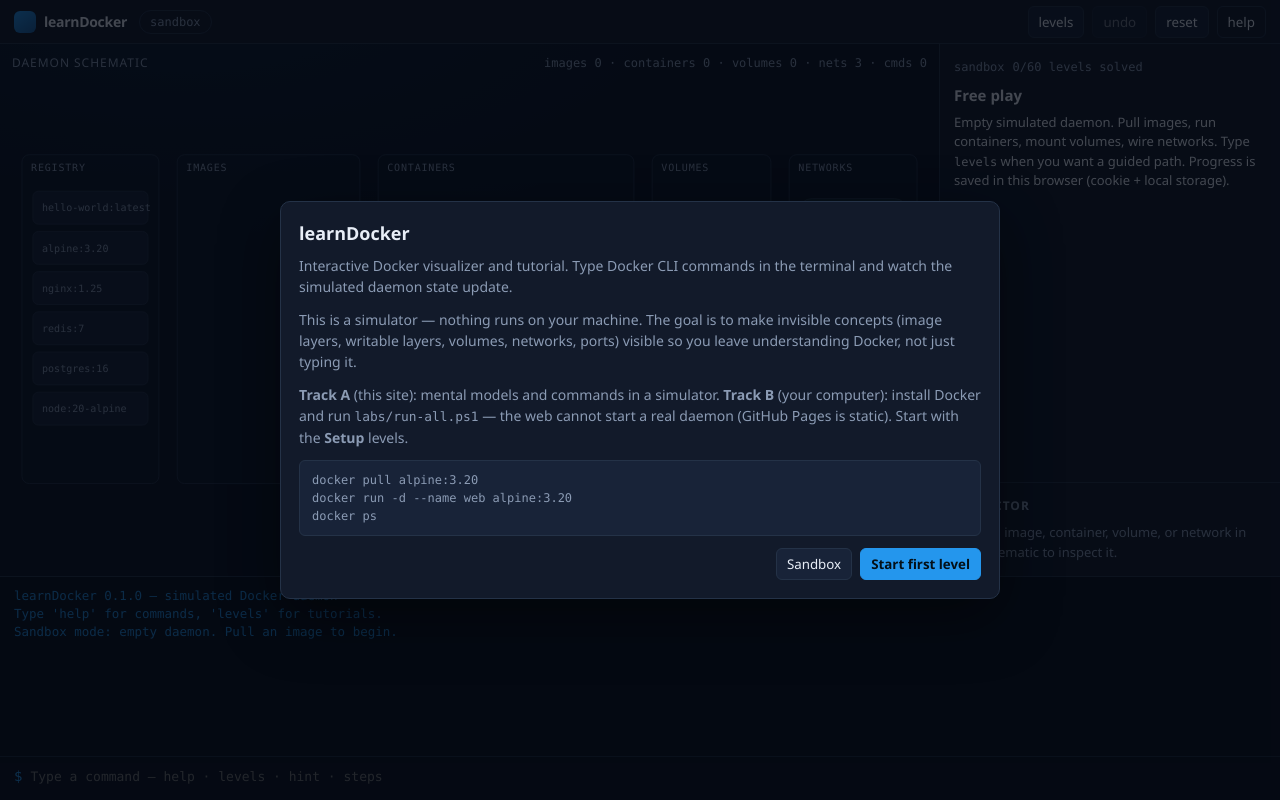
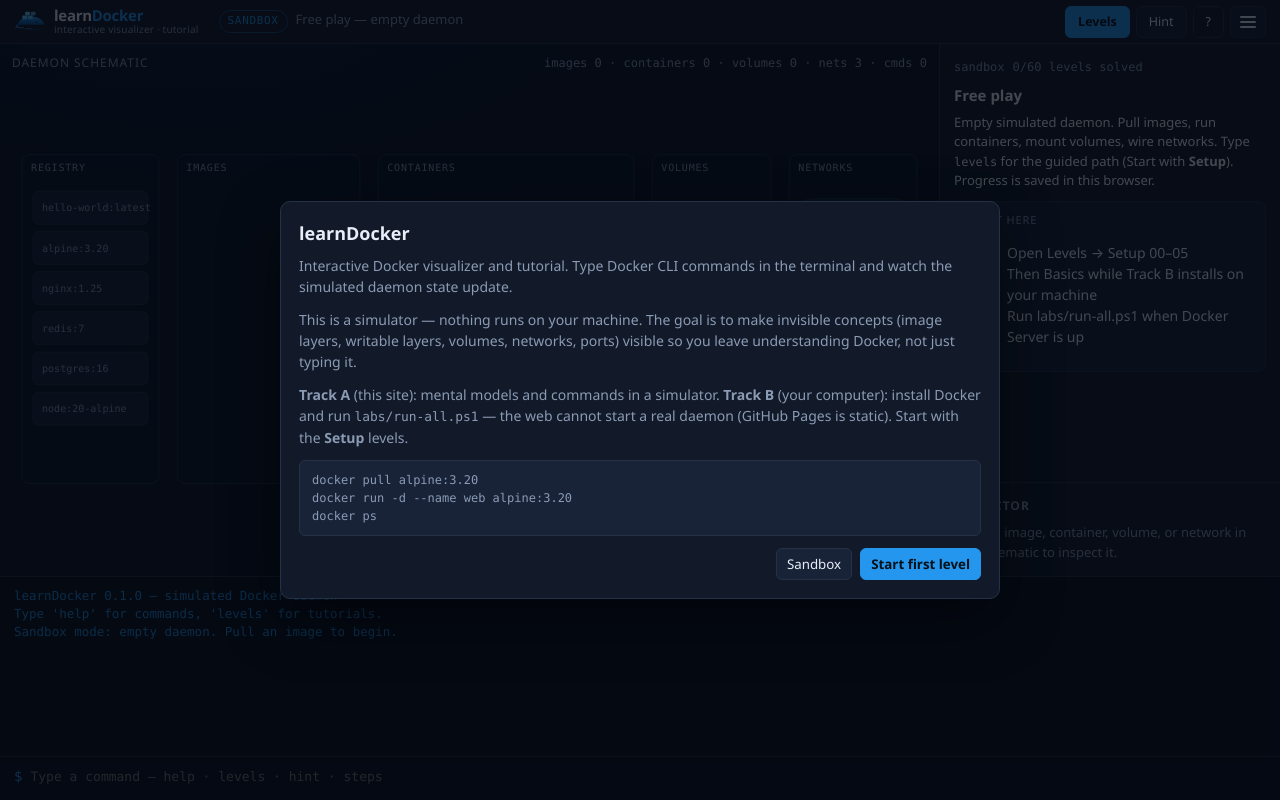
Before and after one commit to alisadeghiaghili/learn-docker, a React (Vite) app: page / in a window 1280 px wide. Built offline with nearby package versions, Linux system fonts and the light colour scheme.

Commit message:
feat: redesign toolbar menus and add container stack brand mark

```diff
--- a/src/App.tsx
+++ b/src/App.tsx
@@ -1,4 +1,4 @@
-import { useEffect, useMemo, useReducer, useRef } from 'react';
+import { useEffect, useMemo, useReducer, useState } from 'react';
 import {
   appReducer,
   createInitialState,
@@ -9,59 +9,161 @@
 import { Terminal } from './ui/Terminal';
 import { HelpDialog, IntroDialog, LevelsDialog } from './ui/Dialogs';
 import { CelebrateModal } from './ui/CelebrateModal';
-import { getLevel, LEVELS } from './levels';
+import { BrandMark } from './ui/BrandMark';
+import { getLevel, LEVELS, getNextLevel } from './levels';
 import './styles/app.css';
+
+type NavAction =
+  | 'levels'
+  | 'hint'
+  | 'steps'
+  | 'curriculum'
+  | 'rubric'
+  | 'review'
+  | 'mastery'
+  | 'undo'
+  | 'reset'
+  | 'sandbox'
+  | 'help'
+  | 'lesson';
 
 export default function App() {
   const [state, dispatch] = useReducer(appReducer, undefined, createInitialState);
+  const [navOpen, setNavOpen] = useState(false);
   const level = state.levelId ? getLevel(state.levelId) : undefined;
   const selected = useMemo(() => selectedObject(state), [state]);
   const solvedCount = getSolvedCount(state.progress);
   const celebrateLevel = state.celebrateLevelId ? getLevel(state.celebrateLevelId) : null;
-  const celebratedRef = useRef<string | null>(null);
+  const nextLevel = level ? getNextLevel(level.id) : LEVELS[0];
 
   useEffect(() => {
-    if (!state.showCelebrate || !celebrateLevel) return;
-    if (celebratedRef.current === `${celebrateLevel.id}:${state.commandCount}`) return;
-    celebratedRef.current = `${celebrateLevel.id}:${state.commandCount}`;
-  }, [state.showCelebrate, celebrateLevel, state.commandCount]);
+    if (!navOpen) return;
+    const onKey = (e: KeyboardEvent) => {
+      if (e.key === 'Escape') setNavOpen(false);
+    };
+    window.addEventListener('keydown', onKey);
+    return () => window.removeEventListener('keydown', onKey);
+  }, [navOpen]);
 
-  const currentStepIndex = useMemo(() => {
-    if (!level) return -1;
-    if (level.check(state.state)) return level.steps.length;
-    // Find first non-optional step not yet reflected — reuse hint string match
-    const hint = state.hint;
-    const idx = level.steps.findIndex((s) => !s.optional && s.command === hint);
-    return idx >= 0 ? idx : 0;
-  }, [level, state.state, state.hint]);
+  const runNav = (action: NavAction) => {
+    setNavOpen(false);
+    switch (action) {
+      case 'levels':
+        dispatch({ type: 'OPEN_LEVELS', open: true });
+        break;
+      case 'undo':
+        dispatch({ type: 'UNDO' });
+        break;
+      case 'reset':
+        dispatch({ type: 'RESET' });
+        break;
+      case 'sandbox':
+        dispatch({ type: 'START_SANDBOX' });
+        break;
+      case 'help':
+        dispatch({ type: 'OPEN_HELP', open: true });
+        break;
+      case 'hint':
+      case 'steps':
+      case 'curriculum':
+      case 'rubric':
+      case 'review':
+      case 'mastery':
+        dispatch({ type: 'SUBMIT', input: action });
+        break;
+      case 'lesson':
+        if (level?.teaching) {
+          dispatch({ type: 'SUBMIT', input: 'curriculum' });
+        } else {
+          dispatch({ type: 'OPEN_HELP', open: true });
+        }
+        break;
+    }
+  };
 
   return (
     <div className="app">
       <header className="toolbar">
-        <div className="brand">
-          <div className="brand-mark" aria-hidden />
-          learnDocker
+        <div className="brand" title="learnDocker">
+          <BrandMark size={30} />
+          <div className="brand-text">
+            <div className="brand-name">
+              learn<span className="brand-accent">Docker</span>
+            </div>
+            <div className="brand-sub">interactive visualizer · tutorial</div>
+          </div>
         </div>
-        <span className={`mode-pill${state.mode === 'level' ? ' level' : ''}`}>
-          {state.mode === 'level' ? `level · ${level?.name ?? ''}` : 'sandbox'}
-        </span>
+
+        <div className="level-title" title={level?.name ?? 'Sandbox'}>
+          <span className="level-title-mode">
+            {state.mode === 'level' ? (level?.series ?? 'Level') : 'Sandbox'}
+          </span>
+          <span className="level-title-name">
+            {state.mode === 'level' ? (level?.name ?? '') : 'Free play — empty daemon'}
+          </span>
+        </div>
+
         <div className="toolbar-actions">
-          <button type="button" onClick={() => dispatch({ type: 'OPEN_LEVELS', open: true })}>
-            levels
+          <button type="button" className="tb-btn primary" onClick={() => runNav('levels')}>
+            Levels
+          </button>
+          <button type="button" className="tb-btn" onClick={() => runNav('hint')} title="Hint">
+            Hint
+          </button>
+          <button type="button" className="tb-btn ghost" onClick={() => runNav('help')} aria-label="Help">
+            ?
           </button>
           <button
             type="button"
-            onClick={() => dispatch({ type: 'UNDO' })}
-            disabled={state.historyStack.length === 0}
+            className={`tb-btn nav-toggle${navOpen ? ' is-open' : ''}`}
+            aria-expanded={navOpen}
+            aria-controls="nav-drawer"
+            aria-label="Menu"
+            onClick={() => setNavOpen((v) => !v)}
           >
-            undo
+            <span className="nav-bars" aria-hidden="true" />
           </button>
-          <button type="button" onClick={() => dispatch({ type: 'RESET' })}>
-            reset
-          </button>
-          <button type="button" className="ghost" onClick={() => dispatch({ type: 'OPEN_HELP', open: true })}>
-            help
-          </button>
+          {navOpen && (
+            <div className="nav-drawer" id="nav-drawer" role="menu">
+              <button type="button" role="menuitem" onClick={() => runNav('levels')}>
+                Levels
+              </button>
+              <button type="button" role="menuitem" onClick={() => runNav('lesson')}>
+                Lesson text
+              </button>
+              <button type="button" role="menuitem" onClick={() => runNav('hint')}>
+                Hint
+              </button>
+              <button type="button" role="menuitem" onClick={() => runNav('steps')}>
+                Steps
+              </button>
+              <button type="button" role="menuitem" onClick={() => runNav('curriculum')}>
+                Outcomes
+              </button>
+              <button type="button" role="menuitem" onClick={() => runNav('mastery')}>
+                Mastery map
+              </button>
+              <button type="button" role="menuitem" onClick={() => runNav('rubric')}>
+                Rubric essays
+              </button>
+              <button type="button" role="menuitem" onClick={() => runNav('review')}>
+                Spaced review
+              </button>
+              <hr />
+              <button type="button" role="menuitem" onClick={() => runNav('undo')}>
+                Undo
+              </button>
+              <button type="button" role="menuitem" onClick={() => runNav('reset')}>
+                Reset
+              </button>
+              <button type="button" role="menuitem" onClick={() => runNav('sandbox')}>
+                Sandbox
+              </button>
+              <button type="button" role="menuitem" onClick={() => runNav('help')}>
+                Help & tracks
+              </button>
+            </div>
+          )}
         </div>
       </header>
 
@@ -126,8 +228,8 @@
                   <div className="next-title">Steps</div>
                   <ul>
                     {level.steps.map((step, i) => {
-                      const isDone = level.check(state.state) || i < currentStepIndex;
-                      const isCurrent = !level.check(state.state) && i === currentStepIndex;
+                      const isDone = level.check(state.state) || i < currentStepIndex(level, state as never);
+                      const isCurrent = !level.check(state.state) && i === currentStepIndex(level, state as never);
                       return (
                         <li
                           key={`${step.command}-${i}`}
@@ -154,6 +256,21 @@
                     {level.hint}
                   </div>
                 )}
+                <div className="next-box">
+                  <div className="next-title">Next</div>
+                  <button type="button" className="primary" onClick={() => runNav('hint')}>
+                    Show next command
+                  </button>
+                  {nextLevel ? (
+                    <button
+                      type="button"
+                      className="ghost"
+                      onClick={() => dispatch({ type: 'START_LEVEL', levelId: nextLevel.id })}
+                    >
+                      Skip → {nextLevel.name}
+                    </button>
+                  ) : null}
+                </div>
               </>
             ) : (
               <>
@@ -166,9 +283,17 @@
                 <h2>Free play</h2>
                 <p>
                   Empty simulated daemon. Pull images, run containers, mount volumes, wire
-                  networks. Type <code>levels</code> when you want a guided path. Progress is saved
-                  in this browser (cookie + local storage).
+                  networks. Type <code>levels</code> for the guided path (Start with{' '}
+                  <strong>Setup</strong>). Progress is saved in this browser.
                 </p>
+                <div className="learning-box">
+                  <div className="next-title">Start here</div>
+                  <ul>
+                    <li>Open Levels → Setup 00–05</li>
+                    <li>Then Basics while Track B installs on your machine</li>
+                    <li>Run labs/run-all.ps1 when Docker Server is up</li>
+                  </ul>
+                </div>
               </>
             )}
           </div>
@@ -226,6 +351,13 @@
   );
 }
 
+function currentStepIndex(level: ReturnType<typeof getLevel>, state: { state: never; hint: string | null }) {
+  if (!level) return -1;
+  if (level.check(state.state)) return level.steps.length;
+  const idx = level.steps.findIndex((s) => !s.optional && s.command === state.hint);
+  return idx >= 0 ? idx : 0;
+}
+
 function formatSelection(selected: NonNullable<ReturnType<typeof selectedObject>>): string {
   const { kind, data } = selected;
   if (kind === 'container') {
--- a/src/styles/app.css
+++ b/src/styles/app.css
@@ -101,16 +101,165 @@
 .brand {
   display: flex;
   align-items: center;
-  gap: 8px;
+  gap: 10px;
   font-weight: 650;
   letter-spacing: -0.02em;
+  min-width: 0;
 }
 
-.brand-mark {
-  width: 22px;
-  height: 22px;
+.brand-text {
+  display: flex;
+  flex-direction: column;
+  line-height: 1.15;
+}
+
+.brand-name {
+  font-size: 15px;
+}
+
+.brand-accent {
+  color: var(--accent);
+}
+
+.brand-sub {
+  font-size: 10px;
+  font-weight: 500;
+  color: var(--muted);
+  letter-spacing: 0.02em;
+}
+
+.level-title {
+  display: flex;
+  align-items: baseline;
+  gap: 8px;
+  min-width: 0;
+  margin-left: 8px;
+  flex: 1;
+  overflow: hidden;
+}
+
+.level-title-mode {
+  font-family: var(--mono);
+  font-size: 11px;
+  text-transform: uppercase;
+  letter-spacing: 0.06em;
+  color: var(--accent);
+  border: 1px solid rgba(36, 150, 237, 0.4);
+  border-radius: 999px;
+  padding: 2px 8px;
+  flex-shrink: 0;
+}
+
+.level-title-name {
+  font-size: 13px;
+  color: var(--muted);
+  white-space: nowrap;
+  overflow: hidden;
+  text-overflow: ellipsis;
+}
+
+.toolbar-actions {
+  margin-left: auto;
+  display: flex;
+  gap: 6px;
+  align-items: center;
+  position: relative;
+}
+
+.tb-btn {
+  height: 32px;
+  padding: 0 12px;
+  font-size: 12.5px;
+}
+
+.nav-toggle {
+  width: 36px;
+  padding: 0;
+  display: grid;
+  place-items: center;
+}
+
+.nav-bars,
+.nav-bars::before,
+.nav-bars::after {
+  display: block;
+  width: 16px;
+  height: 2px;
+  background: var(--ink);
+  border-radius: 1px;
+  position: relative;
+}
+
+.nav-bars::before,
+.nav-bars::after {
+  content: '';
+  position: absolute;
+  left: 0;
+}
+
+.nav-bars::before {
+  top: -5px;
+}
+
+.nav-bars::after {
+  top: 5px;
+}
+
+.nav-toggle.is-open .nav-bars {
+  background: transparent;
+}
+
+.nav-toggle.is-open .nav-bars::before {
+  top: 0;
+  transform: rotate(45deg);
+}
+
+.nav-toggle.is-open .nav-bars::after {
+  top: 0;
+  transform: rotate(-45deg);
+}
+
+.nav-drawer {
+  position: absolute;
+  top: calc(100% + 8px);
+  right: 0;
+  width: 210px;
+  background: var(--panel-2);
+  border: 1px solid var(--line);
+  border-radius: 10px;
+  padding: 6px;
+  display: flex;
+  flex-direction: column;
+  gap: 2px;
+  z-index: 30;
+  box-shadow: 0 16px 40px rgba(0, 0, 0, 0.45);
+}
+
+.nav-drawer button {
+  text-align: left;
+  border: none;
+  background: transparent;
   border-radius: 6px;
-  background: linear-gradient(145deg, #2496ed, #1b5e9e);
+  padding: 8px 10px;
+  font-size: 13px;
+}
+
+.nav-drawer button:hover {
+  background: rgba(36, 150, 237, 0.12);
+  border-color: transparent;
+}
+
+.nav-drawer hr {
+  border: none;
+  border-top: 1px solid var(--line);
+  margin: 4px 6px;
+}
+
+.next-box {
+  margin-top: 12px;
+  display: flex;
+  flex-direction: column;
+  gap: 8px;
 }
 
 .mode-pill {
@@ -127,11 +276,14 @@
   border-color: rgba(36, 150, 237, 0.45);
 }
 
-.toolbar-actions {
-  margin-left: auto;
-  display: flex;
-  gap: 8px;
-  align-items: center;
+@media (max-width: 720px) {
+  .level-title {
+    display: none;
+  }
+
+  .brand-sub {
+    display: none;
+  }
 }
 
 .main-row {
--- /dev/null
+++ b/src/ui/BrandMark.tsx
@@ -0,0 +1,52 @@
+interface Props {
+  className?: string;
+  size?: number;
+}
+
+/** Original mark: stacked container blocks on a whale silhouette (not a trademark copy). */
+export function BrandMark({ className, size = 28 }: Props) {
+  return (
+    <svg
+      className={className}
+      width={size}
+      height={size}
+      viewBox="0 0 64 64"
+      role="img"
+      aria-label="learnDocker"
+    >
+      <defs>
+        <linearGradient id="ldWhale" x1="0" y1="0" x2="0" y2="1">
+          <stop offset="0%" stopColor="#2496ED" />
+          <stop offset="100%" stopColor="#0B4C8C" />
+        </linearGradient>
+        <linearGradient id="ldBox" x1="0" y1="0" x2="1" y2="1">
+          <stop offset="0%" stopColor="#7DD3FC" />
+          <stop offset="100%" stopColor="#38BDF8" />
+        </linearGradient>
+      </defs>
+      {/* whale body */}
+      <path
+        d="M8 38c2-10 12-18 28-18 14 0 24 6 28 14 1 2-1 4-3 4H12c-3 0-5-1-4-4z"
+        fill="url(#ldWhale)"
+      />
+      <path
+        d="M8 38c1 6 6 10 14 10h28c8 0 12-4 12-10"
+        fill="none"
+        stroke="#1B5E9E"
+        strokeWidth="2"
+        opacity=".35"
+      />
+      {/* tail */}
+      <path d="M8 36c-4 2-6 6-5 10 3-1 6-2 9-2-2-3-3-6-4-8z" fill="#1B5E9E" />
+      {/* container stack (signature) */}
+      <rect x="18" y="18" width="10" height="8" rx="1.5" fill="url(#ldBox)" />
+      <rect x="30" y="18" width="10" height="8" rx="1.5" fill="url(#ldBox)" opacity=".9" />
+      <rect x="24" y="10" width="10" height="8" rx="1.5" fill="url(#ldBox)" />
+      <rect x="36" y="10" width="10" height="8" rx="1.5" fill="url(#ldBox)" opacity=".75" />
+      {/* eye / water hint */}
+      <circle cx="48" cy="32" r="2.2" fill="#0B1220" opacity=".55" />
+      <path d="M12 44h8" stroke="#93C5FD" strokeWidth="2" strokeLinecap="round" opacity=".5" />
+      <path d="M24 46h14" stroke="#93C5FD" strokeWidth="2" strokeLinecap="round" opacity=".35" />
+    </svg>
+  );
+}
```
